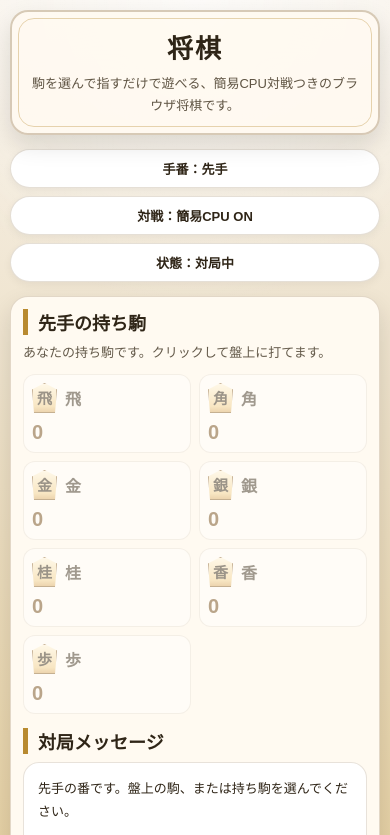
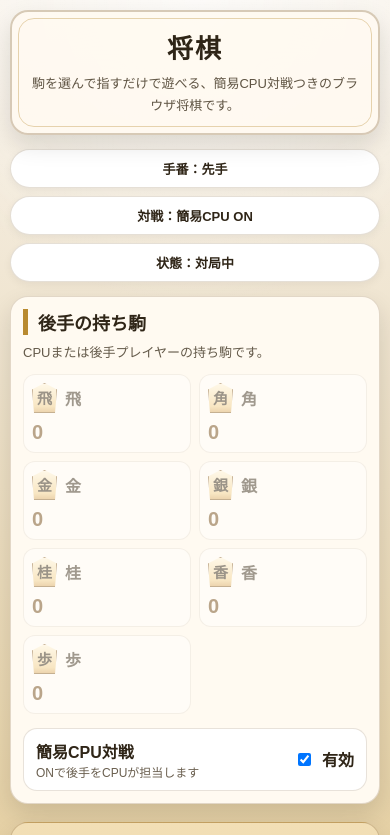
Before and after one commit to strawberry-game/shogi, a plain HTML site: page index.html in a window 390 px wide. Shown: the top 835 px of the page. Drawn offline with Linux system fonts and the light colour scheme.

Commit message:
Update index.html

```diff
--- a/index.html
+++ b/index.html
@@ -342,10 +342,10 @@
     }
     @media (max-width: 720px){
       .wrap{ padding:12px; }
-      /* スマホ時：先手→盤→後手の順に並び替え */
-      .panel:nth-of-type(3){ order:1; }
+      /* スマホ時：後手→盤面→先手の順に並び替え */
+      .panel:nth-of-type(1){ order:1; }
       .board-panel{ order:2; }
-      .panel:nth-of-type(1){ order:3; }
+      .panel:nth-of-type(3){ order:3; }
       .title{
         padding:16px 14px;
         border-radius:18px;
```
